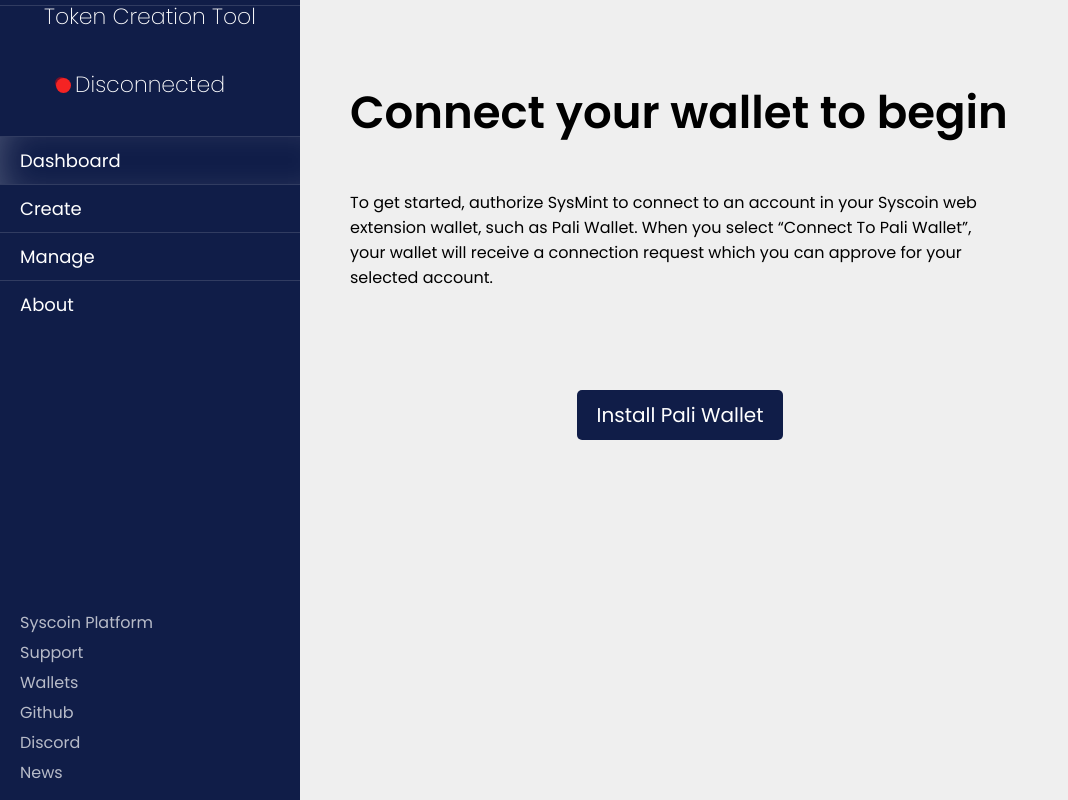
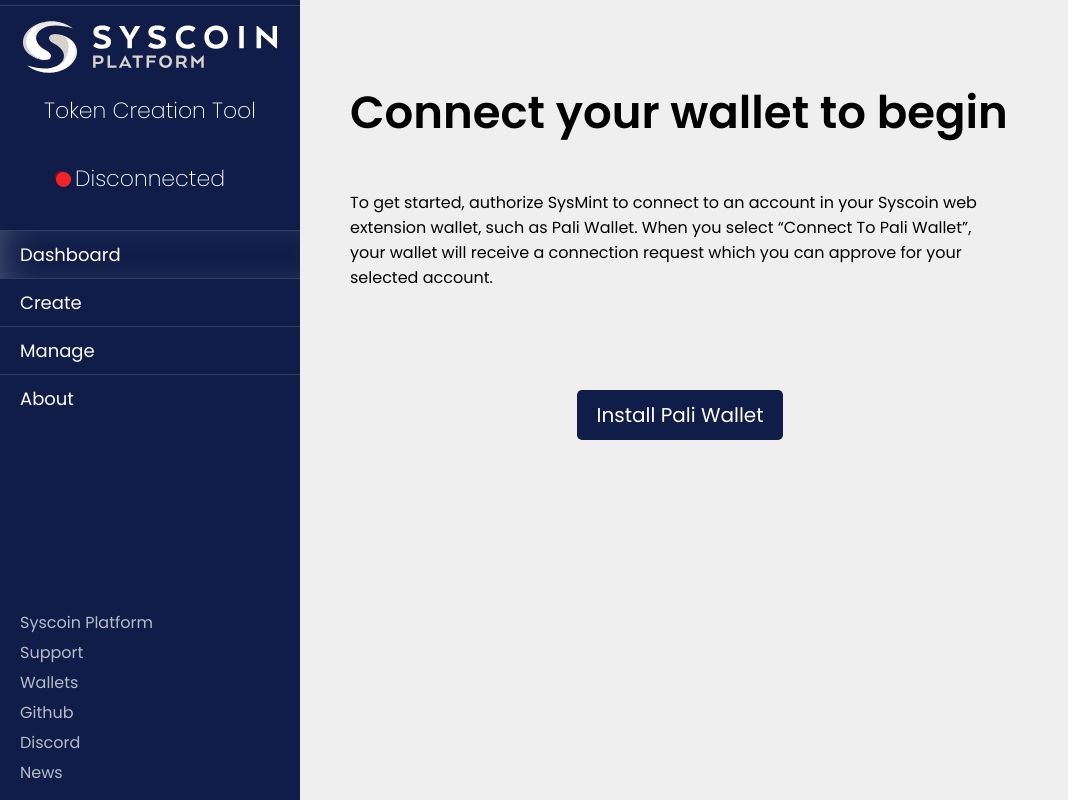
Before and after one commit to pollum-io/sysmint, a React (Create React App) app: page / in a window 1280 px wide. Shown: the whole page, without its empty margins (0-1068 px from the left). Built offline with nearby package versions, Linux system fonts and the light colour scheme.

Commit message:
feat: use syscoin logo

```diff
--- a/src/components/Header.js
+++ b/src/components/Header.js
@@ -2,7 +2,7 @@ import { useCallback, useEffect } from "react";
 import { useSelector } from "react-redux";
 import { Link } from "react-router-dom";
 //Unused for now as this breaks our contentScripts
-// import logo from "../images/logo.svg";
+import logo from "../images/logo.svg";
 import { elementEventHandler } from "../utils/elementEventHandler";
 
 const Header = () => {
@@ -59,15 +59,15 @@ const Header = () => {
           <a className="openmenu">
             <i className="icon-menu"></i>
           </a>
-          {/* <Link to="/" className="logo">
-            <embed src={logo} />
-          </Link> */}
+          <Link to="/" className="logo">
+              <img src={logo} alt="" />
+          </Link>
         </div>
         <div className="desktopmenu">
           <div className="menu">
-            {/* <Link to="/" className="logo">
-              <embed src={logo} />
-            </Link> */}
+            <Link to="/" className="logo">
+              <img src={logo} alt="" />
+            </Link>
             <h1>Token Creation Tool</h1>
             <div className="nav-address">
               {isConnected ? (
```
